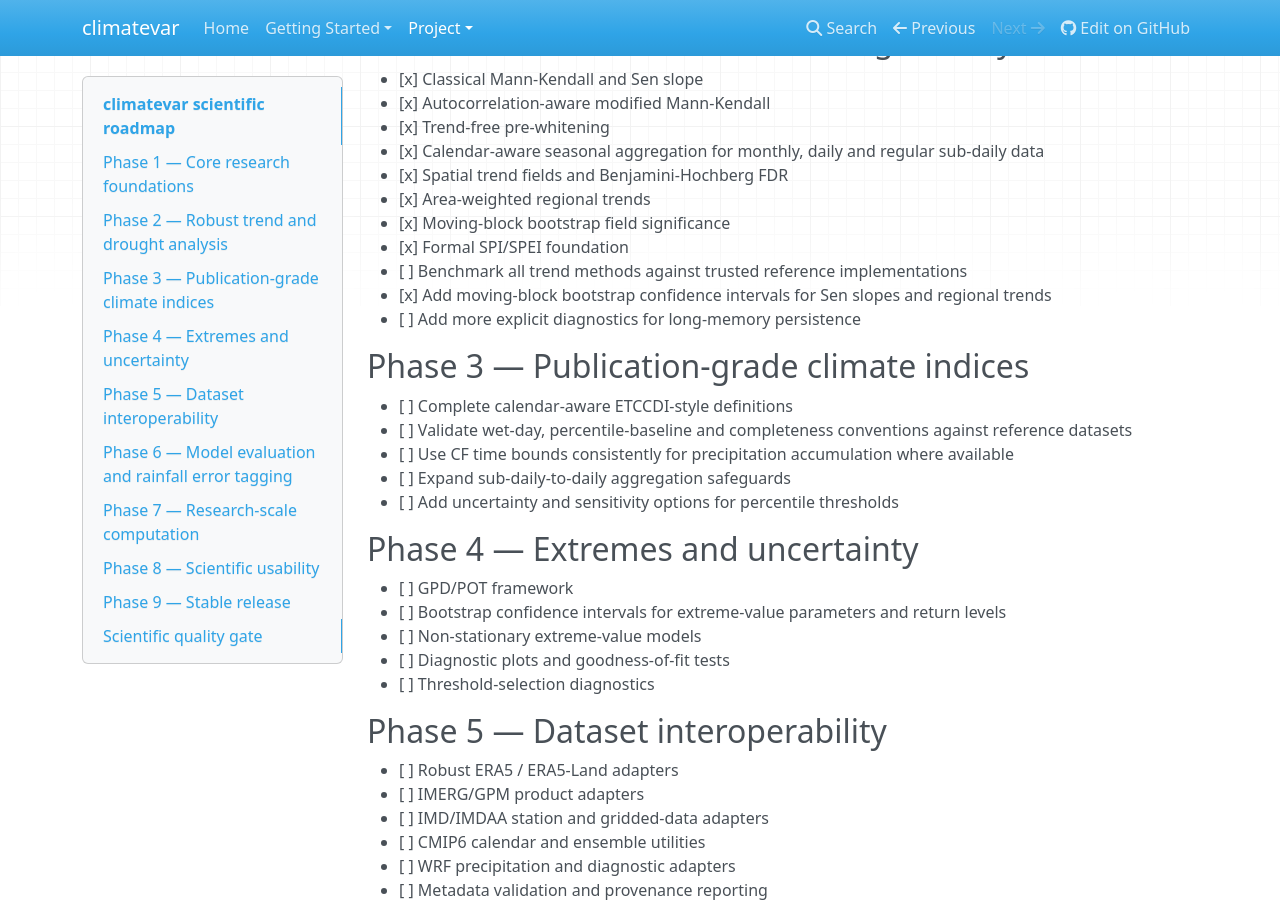
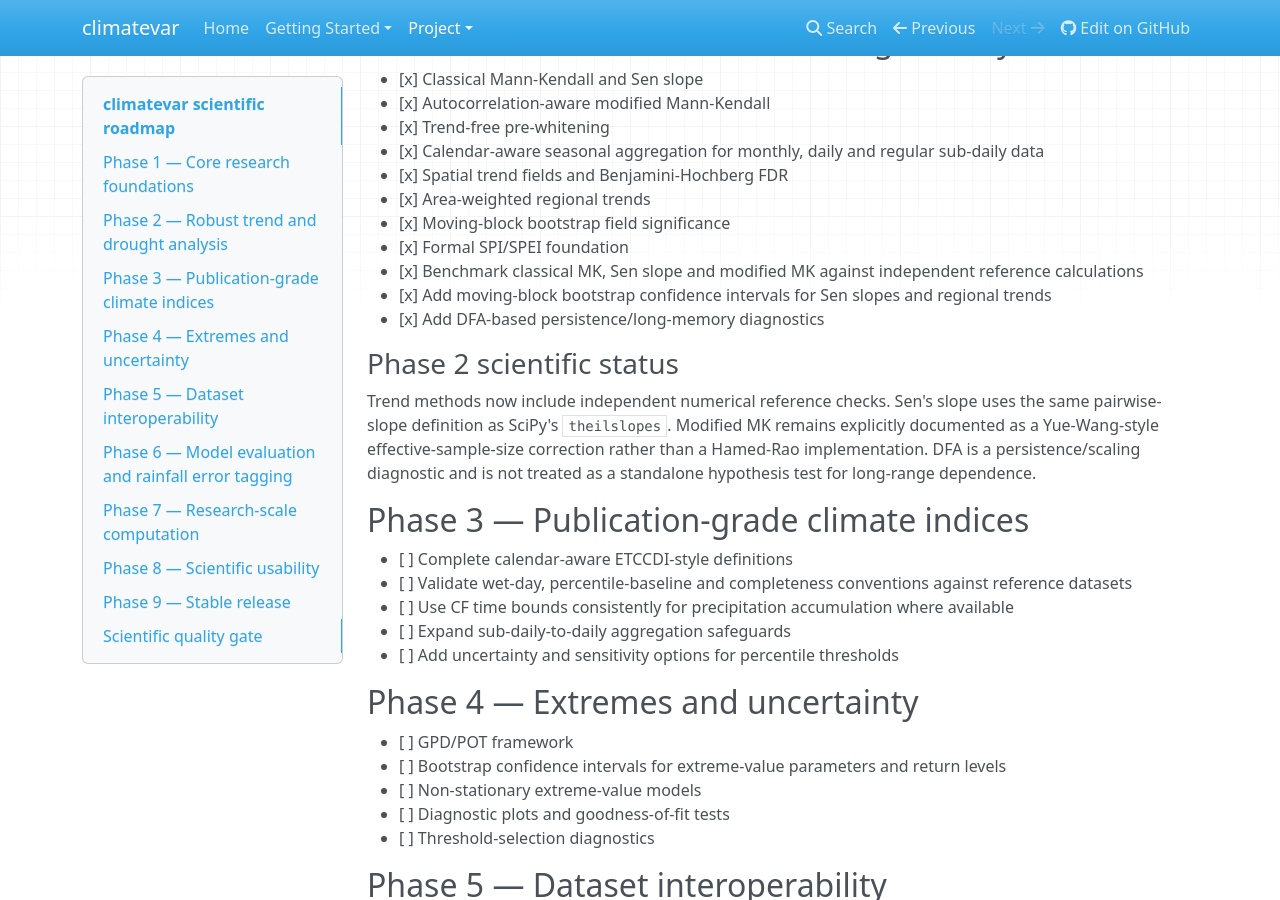
Before and after one commit to sanjeevsingh-original/climatevar, an MkDocs documentation site: the page built from docs/roadmap.md, in a window 1280 px wide and 900 px high, scrolled down 432 px. Built offline with MkDocs 1.6.1, drawn with Linux system fonts in a browser that asks for light colours; nearby versions of some CDN libraries.

Commit message:
Complete Phase 2 trend validation and persistence diagnostics

```diff
--- a/docs/roadmap.md
+++ b/docs/roadmap.md
@@ -24,9 +24,12 @@ This roadmap prioritizes scientific correctness, reproducibility and research us
 - [x] Area-weighted regional trends
 - [x] Moving-block bootstrap field significance
 - [x] Formal SPI/SPEI foundation
-- [ ] Benchmark all trend methods against trusted reference implementations
+- [x] Benchmark classical MK, Sen slope and modified MK against independent reference calculations
 - [x] Add moving-block bootstrap confidence intervals for Sen slopes and regional trends
-- [ ] Add more explicit diagnostics for long-memory persistence
+- [x] Add DFA-based persistence/long-memory diagnostics
+
+### Phase 2 scientific status
+Trend methods now include independent numerical reference checks. Sen's slope uses the same pairwise-slope definition as SciPy's `theilslopes`. Modified MK remains explicitly documented as a Yue-Wang-style effective-sample-size correction rather than a Hamed-Rao implementation. DFA is a persistence/scaling diagnostic and is not treated as a standalone hypothesis test for long-range dependence.
 
 ## Phase 3 — Publication-grade climate indices
 
```
